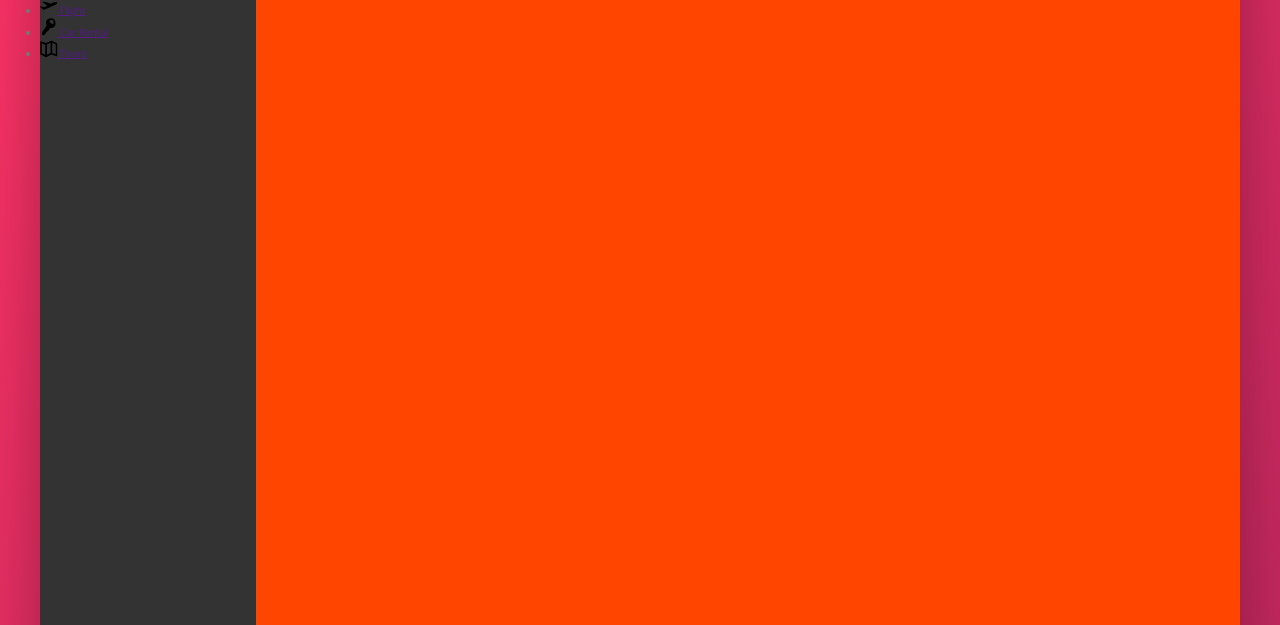
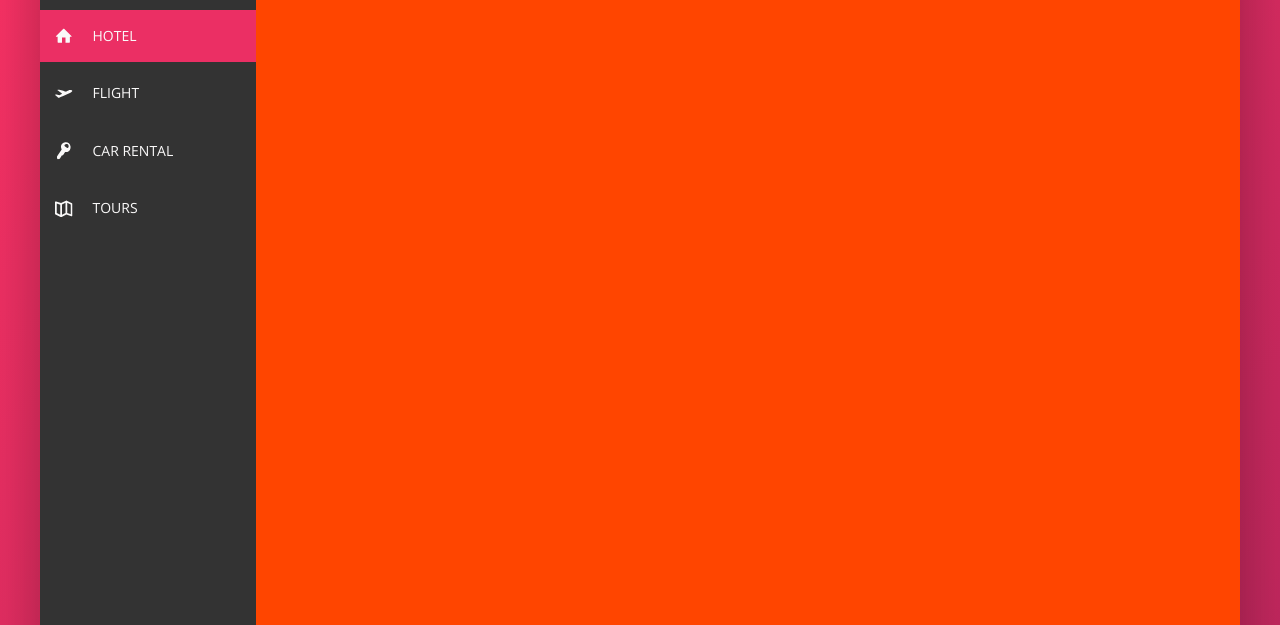
Before and after one commit to 01SagarArora/advancedCss-Trillo, a website: page index.html in a window 1280 px wide. Shown: the part 175-800 px from the top of the page. Drawn offline with nearby package versions, Linux system fonts and the light colour scheme.

Commit message:
Lecture 13

```diff
--- a/index.html
+++ b/index.html
@@ -45,8 +45,8 @@
             </header>
             <div class="content">
                 <nav class="sidebar">
-                    <ul class="site-nav">
-                        <li class="side-nav__item">
+                    <ul class="side-nav">
+                        <li class="side-nav__item side-nav__item--active ">
                             <a href="" class="side-nav__link">
                                 <svg class="side-nav__icon">
                                     <use xlink:href="img/sprite.svg#icon-home"></use>
--- a/sass/_component.scss
+++ b/sass/_component.scss
@@ -128,17 +128,62 @@
 /// Side Navigation
 .side-nav {
 
+    font-size: 1.4rem;
+    list-style:none;
+    margin-top: 3.5rem;
+
     &__item {
+        position: relative;
 
+        &:not(:last-child) {
+            margin-bottom: .5rem;
+
+        }
     }
 
-    &__link {
+    &__item:before {
+        content: "";
+        position: absolute;
+        top: 0;
+        left: 0;
+        height: 100%;
+        width: 3px;
+        background-color: var(--color-primary);
+        transform: scaleY(0);
+        transition: transform 0.2s,
+                    width .4s cubic-bezier(1,0,0,1) .2s,
+                    background-color .1s;
+        transform-origin: bottom;
+    }
 
+    &__item:hover::before,
+    &__item--active::before {
+        transform: scaleY(1);
+        width: 100%;
+    }
+
+    &__item:active::before {
+        background-color: var(--color-primary-light);
+    }
+
+    &__link:link,
+    &__link:visited {
+        color: var(--color-grey-light-1);
+        text-decoration: none;
+        text-transform: uppercase;
+        display: block;
+        padding: 1.5rem;
+        position: relative;
+        z-index: 10;
+        display: flex;
+        align-items: center;
     }
 
     &__icon{
         width: 1.75rem;
         height: 1.75rem;
+        margin-right: 2rem;
+        fill: currentColor;
     }
 }
 
```
Also changed, not shown: css/style.css.
